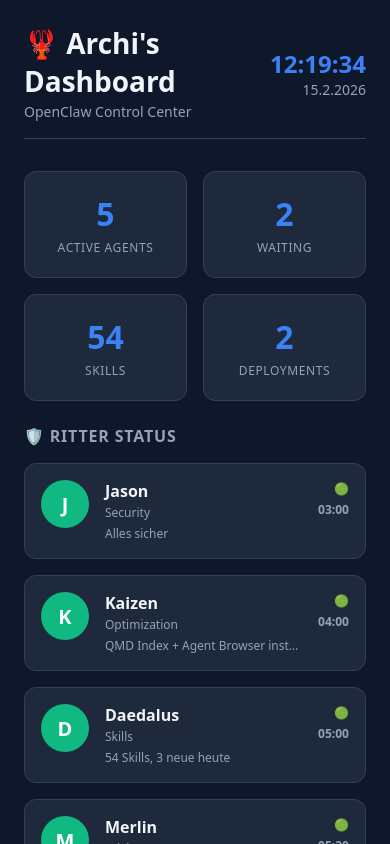
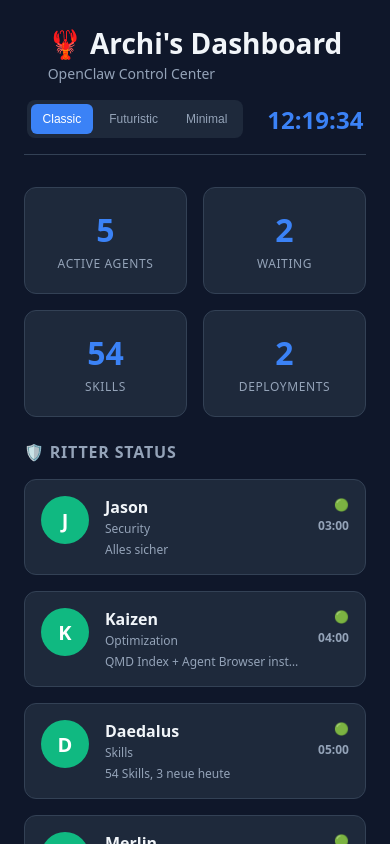
Before and after one commit to BenbalBerlin/archi-dashboard, a React (Vite) app: page / in a window 390 px wide. Shown: the top 844 px of the page. Built offline with nearby package versions, Linux system fonts and the light colour scheme.

Commit message:
feat: add design toggle (classic/futuristic/minimal)

```diff
--- a/src/App.css
+++ b/src/App.css
@@ -1,3 +1,4 @@
+/* Base Styles */
 :root {
   --bg: #0f172a;
   --card-bg: #1e293b;
@@ -49,7 +50,37 @@ header {
 }
 
 .header-right {
-  text-align: right;
+  display: flex;
+  align-items: center;
+  gap: 1.5rem;
+}
+
+.design-toggle {
+  display: flex;
+  gap: 0.25rem;
+  background: var(--card-bg);
+  padding: 0.25rem;
+  border-radius: 8px;
+}
+
+.design-toggle button {
+  background: transparent;
+  border: none;
+  color: var(--text-muted);
+  padding: 0.5rem 0.75rem;
+  border-radius: 6px;
+  cursor: pointer;
+  font-size: 0.75rem;
+  transition: all 0.2s;
+}
+
+.design-toggle button:hover {
+  color: var(--text);
+}
+
+.design-toggle button.active {
+  background: var(--accent);
+  color: white;
 }
 
 .time {
@@ -57,11 +88,6 @@ header {
   font-weight: bold;
   color: var(--accent);
   font-variant-numeric: tabular-nums;
-}
-
-.date {
-  font-size: 0.875rem;
-  color: var(--text-muted);
 }
 
 main {
@@ -296,4 +322,13 @@ footer {
   .two-col {
     grid-template-columns: 1fr;
   }
+
+  header {
+    flex-direction: column;
+    gap: 1rem;
+  }
+
+  .design-toggle {
+    order: -1;
+  }
 }
--- a/src/App.jsx
+++ b/src/App.jsx
@@ -1,9 +1,11 @@
 import { useState, useEffect } from 'react'
+import './styles/classic.css'
 import './App.css'
 
 function App() {
   const [data, setData] = useState(null)
   const [time, setTime] = useState(new Date())
+  const [design, setDesign] = useState('classic')
 
   useEffect(() => {
     fetch('/data.json')
@@ -16,6 +18,10 @@ function App() {
     const timer = setInterval(() => setTime(new Date()), 1000)
     return () => clearInterval(timer)
   }, [])
+
+  useEffect(() => {
+    document.body.className = design
+  }, [design])
 
   const getStatusColor = (status) => {
     switch(status) {
@@ -46,8 +52,27 @@ function App() {
           <span className="subtitle">OpenClaw Control Center</span>
         </div>
         <div className="header-right">
+          <div className="design-toggle">
+            <button
+              className={design === 'classic' ? 'active' : ''}
+              onClick={() => setDesign('classic')}
+            >
+              Classic
+            </button>
+            <button
+              className={design === 'futuristic' ? 'active' : ''}
+              onClick={() => setDesign('futuristic')}
+            >
+              Futuristic
+            </button>
+            <button
+              className={design === 'minimal' ? 'active' : ''}
+              onClick={() => setDesign('minimal')}
+            >
+              Minimal
+            </button>
+          </div>
           <div className="time">{time.toLocaleTimeString('de-DE')}</div>
-          <div className="date">{time.toLocaleDateString('de-DE')}</div>
         </div>
       </header>
 
--- a/src/styles/classic.css
+++ b/src/styles/classic.css
@@ -1,16 +1,14 @@
 /* ========================================
-   CLASSIC DARK - Unser aktuelles Design
+   CLASSIC DARK - Default Design
    ======================================== */
 
-:root {
+body.classic,
+body:not(.futuristic):not(.minimal) {
   --bg: #0f172a;
   --card-bg: #1e293b;
+  --card-bg-hover: #334155;
   --text: #f1f5f9;
   --text-muted: #94a3b8;
   --accent: #3b82f6;
+  --accent-hover: #2563eb;
 }
-
-body {
-  background: var(--bg);
-  color: var(--text);
-}
--- a/src/styles/futuristic.css
+++ b/src/styles/futuristic.css
@@ -2,7 +2,7 @@
    FUTURISTIC - Neon Glows & Glassmorphism
    ======================================== */
 
-:root {
+body.futuristic {
   --bg: #050510;
   --card-bg: rgba(20, 20, 40, 0.7);
   --card-border: rgba(100, 100, 255, 0.2);
@@ -12,107 +12,71 @@
   --accent-glow: rgba(99, 102, 241, 0.4);
   --success: #22d3ee;
   --warning: #f472b6;
+  --accent-hover: #818cf8;
 }
 
-* {
-  margin: 0;
-  padding: 0;
-  box-sizing: border-box;
-}
-
-body {
+body.futuristic {
   background:
     radial-gradient(ellipse at top, #1a1a3a 0%, transparent 50%),
     radial-gradient(ellipse at bottom right, #0a0a2a 0%, transparent 50%),
     var(--bg);
   background-color: var(--bg);
-  color: var(--text);
-  min-height: 100vh;
-  font-family: system-ui, -apple-system, sans-serif;
 }
 
-.dashboard {
-  max-width: 1400px;
-  margin: 0 auto;
-  padding: 1.5rem;
+body.futuristic .stat-card,
+body.futuristic .agent-card,
+body.futuristic .deploy-card,
+body.futuristic .project-card {
+  background: var(--card-bg);
+  backdrop-filter: blur(10px);
+  border: 1px solid var(--card-border);
 }
 
-header {
-  display: flex;
-  justify-content: space-between;
-  align-items: center;
-  margin-bottom: 2rem;
-  padding-bottom: 1rem;
-  border-bottom: 1px solid var(--card-border);
+body.futuristic .stat-card:hover,
+body.futuristic .agent-card:hover {
+  border-color: var(--accent);
+  box-shadow: 0 0 30px var(--accent-glow);
+  transform: translateY(-2px);
 }
 
-header h1 {
-  font-size: 1.75rem;
+body.futuristic .stat-value {
   background: linear-gradient(135deg, #6366f1, #22d3ee);
   -webkit-background-clip: text;
   -webkit-text-fill-color: transparent;
   background-clip: text;
 }
 
-header h1::before {
-  content: '🦞 ';
-  -webkit-text-fill-color: initial;
-}
-
-.stat-card, .agent-card, .deploy-card, .project-card {
-  background: var(--card-bg);
-  backdrop-filter: blur(10px);
-  border: 1px solid var(--card-border);
-  border-radius: 16px;
-  transition: all 0.3s ease;
-}
-
-.stat-card:hover, .agent-card:hover {
-  border-color: var(--accent);
-  box-shadow: 0 0 30px var(--accent-glow);
-  transform: translateY(-2px);
-}
-
-.stat-value {
-  font-size: 2rem;
-  font-weight: bold;
+body.futuristic .header h1 {
   background: linear-gradient(135deg, #6366f1, #22d3ee);
   -webkit-background-clip: text;
   -webkit-text-fill-color: transparent;
   background-clip: text;
 }
 
-.status-badge {
-  text-shadow: 0 0 10px currentColor;
+body.futuristic .agent-avatar {
+  box-shadow: 0 0 15px var(--accent-glow);
 }
 
-.time {
+body.futuristic .action-btn {
+  background: linear-gradient(135deg, #6366f1, #8b5cf6);
+  border: 1px solid rgba(255, 255, 255, 0.1);
+}
+
+body.futuristic .action-btn:hover {
+  box-shadow: 0 0 20px var(--accent-glow);
+}
+
+body.futuristic a {
+  color: var(--success);
+  text-decoration: none;
+}
+
+body.futuristic a:hover {
+  color: #fff;
+  text-shadow: 0 0 10px var(--success);
+}
+
+body.futuristic .time {
   color: var(--success);
   text-shadow: 0 0 10px var(--success);
 }
-
-.action-btn {
-  background: linear-gradient(135deg, #6366f1, #8b5cf6);
-  border: 1px solid rgba(255, 255, 255, 0.1);
-  transition: all 0.3s ease;
-}
-
-.action-btn:hover {
-  box-shadow: 0 0 20px var(--accent-glow);
-  transform: translateY(-2px);
-}
-
-.agent-avatar {
-  box-shadow: 0 0 15px var(--accent-glow);
-}
-
-a {
-  color: var(--success);
-  text-decoration: none;
-  transition: color 0.2s;
-}
-
-a:hover {
-  color: #fff;
-  text-shadow: 0 0 10px var(--success);
-}
--- a/src/styles/minimal.css
+++ b/src/styles/minimal.css
@@ -2,163 +2,114 @@
    MINIMAL - Clean & Focus
    ======================================== */
 
-:root {
+body.minimal {
   --bg: #ffffff;
   --card-bg: #fafafa;
   --card-border: #e5e5e5;
   --text: #171717;
   --text-muted: #737373;
   --accent: #000000;
+  --accent-hover: #333333;
 }
 
-* {
-  margin: 0;
-  padding: 0;
-  box-sizing: border-box;
-}
-
-body {
+body.minimal {
   background: var(--bg);
-  color: var(--text);
-  min-height: 100vh;
-  font-family: 'Inter', -apple-system, sans-serif;
   -webkit-font-smoothing: antialiased;
 }
 
-.dashboard {
+body.minimal .dashboard {
   max-width: 1200px;
-  margin: 0 auto;
-  padding: 2rem;
 }
 
-header {
-  display: flex;
-  justify-content: space-between;
-  align-items: baseline;
-  margin-bottom: 3rem;
-  padding-bottom: 1.5rem;
-  border-bottom: 1px solid var(--card-border);
+body.minimal header {
+  border-bottom-color: var(--card-border);
 }
 
-header h1 {
+body.minimal header h1 {
   font-size: 1.5rem;
   font-weight: 600;
   letter-spacing: -0.02em;
 }
 
-.time {
+body.minimal .subtitle {
+  display: none;
+}
+
+body.minimal .time {
   font-weight: 500;
   color: var(--text);
-  font-variant-numeric: tabular-nums;
 }
 
-.stats {
-  display: grid;
-  grid-template-columns: repeat(4, 1fr);
-  gap: 1rem;
-  margin-bottom: 2rem;
+body.minimal .design-toggle {
+  background: var(--card-bg);
+  border: 1px solid var(--card-border);
 }
 
-.stat-card {
+body.minimal .design-toggle button {
+  color: var(--text-muted);
+  font-weight: 500;
+}
+
+body.minimal .design-toggle button.active {
+  background: var(--accent);
+}
+
+body.minimal .stat-card {
   padding: 1.5rem;
   border-radius: 8px;
-  border: 1px solid var(--card-border);
-  background: var(--card-bg);
 }
 
-.stat-value {
+body.minimal .stat-value {
   font-size: 2rem;
   font-weight: 600;
   letter-spacing: -0.03em;
   color: var(--text);
 }
 
-.stat-label {
+body.minimal .stat-label {
   font-size: 0.75rem;
-  text-transform: uppercase;
-  letter-spacing: 0.05em;
-  color: var(--text-muted);
   margin-top: 0.25rem;
 }
 
-section h2 {
+body.minimal section h2 {
   font-size: 0.75rem;
-  text-transform: uppercase;
   letter-spacing: 0.1em;
-  color: var(--text-muted);
-  margin-bottom: 1rem;
   font-weight: 500;
 }
 
-.agent-grid {
-  display: grid;
-  grid-template-columns: repeat(auto-fill, minmax(240px, 1fr));
-  gap: 0.75rem;
-  margin-bottom: 2rem;
-}
-
-.agent-card {
-  padding: 1rem;
-  border-radius: 8px;
-  border: 1px solid var(--card-border);
-  background: var(--card-bg);
-  display: flex;
-  align-items: center;
+body.minimal .agent-grid {
   gap: 0.75rem;
 }
 
-.agent-avatar {
+body.minimal .agent-card {
+  padding: 1rem;
+  border-radius: 8px;
+}
+
+body.minimal .agent-avatar {
   width: 36px;
   height: 36px;
-  border-radius: 50%;
-  display: flex;
-  align-items: center;
-  justify-content: center;
-  font-weight: 500;
   font-size: 0.875rem;
-  color: white;
 }
 
-.agent-info h3 {
+body.minimal .agent-info h3 {
   font-size: 0.875rem;
   font-weight: 500;
 }
 
-.agent-info .role {
-  font-size: 0.75rem;
-  color: var(--text-muted);
+body.minimal .action-grid {
+  gap: 0.5rem;
 }
 
-.status-badge {
-  font-size: 0.625rem;
-}
-
-.action-grid {
-  display: flex;
-  gap: 0.5rem;
-  flex-wrap: wrap;
-}
-
-.action-btn {
+body.minimal .action-btn {
   background: var(--text);
   color: var(--bg);
-  border: none;
   padding: 0.625rem 1rem;
   border-radius: 6px;
   font-size: 0.8125rem;
   font-weight: 500;
-  cursor: pointer;
-  transition: opacity 0.2s;
 }
 
-.action-btn:hover {
-  opacity: 0.8;
+body.minimal footer {
+  border-top-color: var(--card-border);
 }
-
-footer {
-  margin-top: 3rem;
-  padding-top: 1.5rem;
-  border-top: 1px solid var(--card-border);
-  font-size: 0.75rem;
-  color: var(--text-muted);
-}
```
